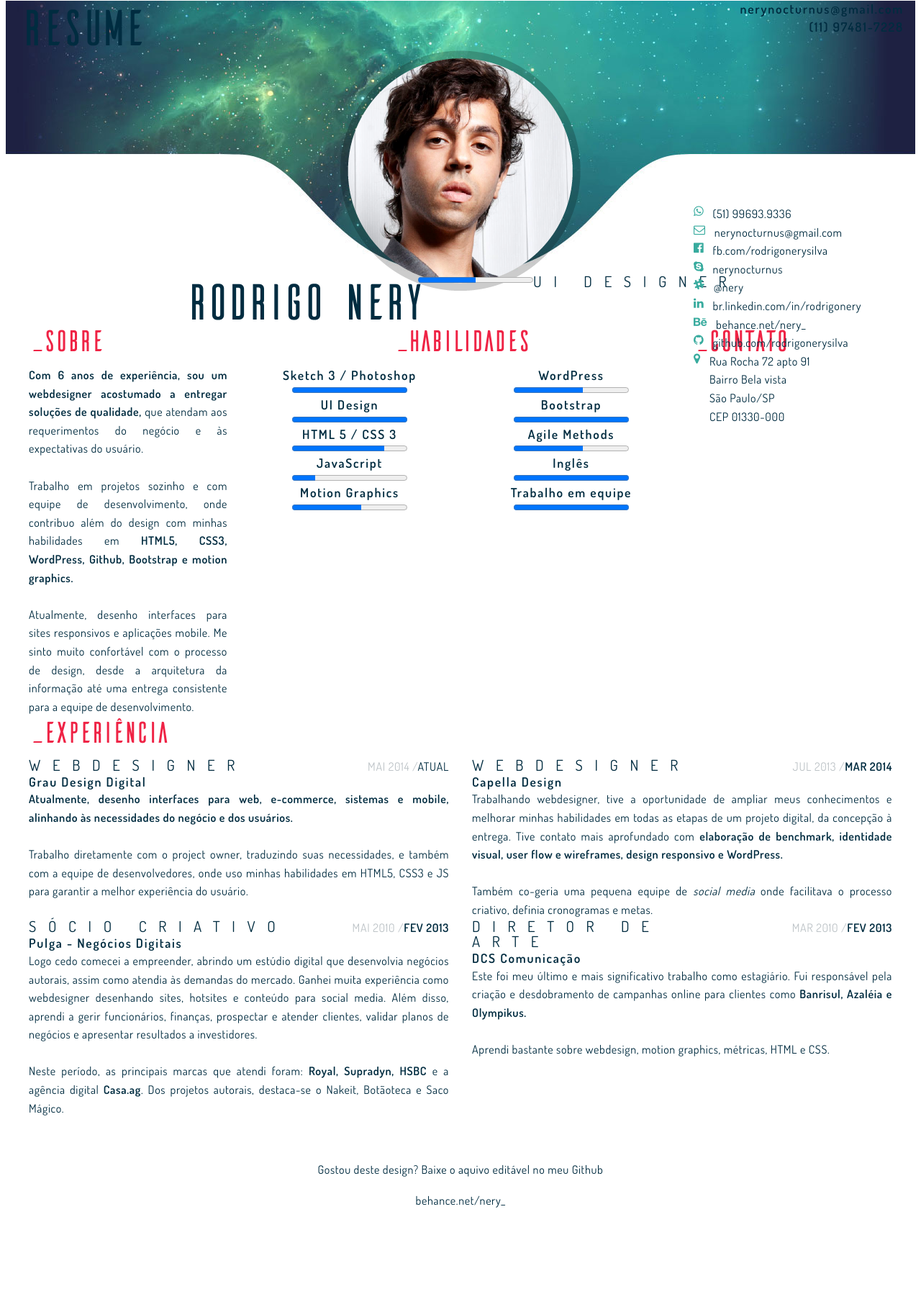
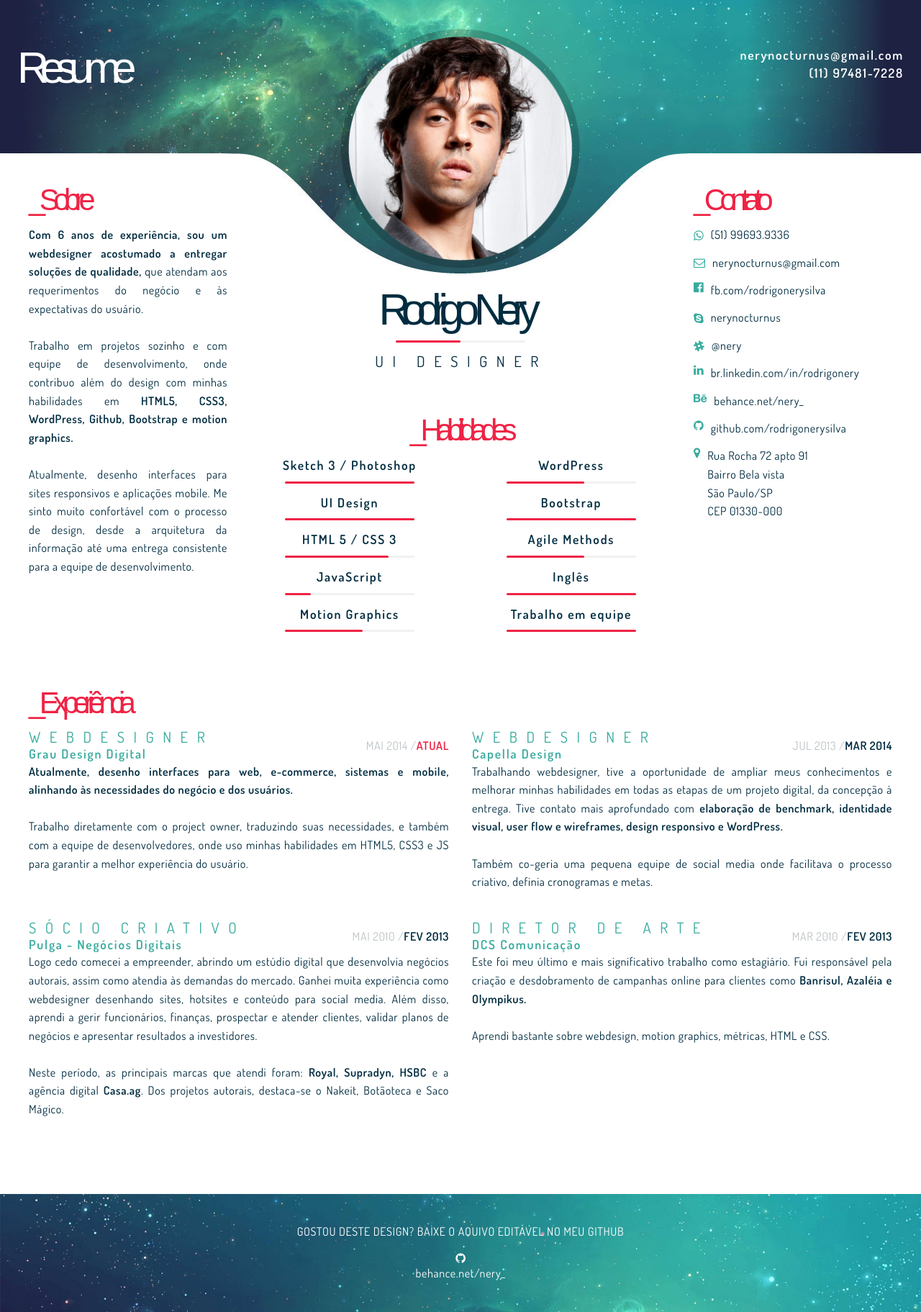
Before and after one commit to rodrigonerysilva/rodrigonerysilva.github.io, a plain HTML site: page index.html in a window 1280 px wide. Shown: the whole page at 72% size. Before the commit the page ends 1681 px from the top, so only its background shows below. Drawn offline with nearby package versions, Linux system fonts and the light colour scheme.

Commit message:
Responsive

```diff
--- a/css/style.css
+++ b/css/style.css
@@ -16,69 +16,14 @@
   color: var(--white);
 }
 
-.wrap {
-	padding: 0 30px 0 30px;
-	margin: auto;
-}
-
-.avatar_nery {
-	padding-top: 37px;
-}
-
-header {
-	background-image: url(../img/topo_espacial.jpg);
-	height: 381px;
-	background-repeat: no-repeat;
-	background-position: center;
-	margin: auto;
-	}
-
-header,
-main {
+.container-fluid {
 	max-width: 1200px;
-	margin: auto;
-}
-
-.bg_header {
-	position: absolute;
-	background-color: #1e2142;
-	height: 214px;
-	width: 100%;
-	z-index: -1;
-}
-
-.topo {
-	height: 214px;
-	margin-top: -375px;
-}
-
-.info_topo {
-	border-left: 2px solid #fff;
-	padding-left: 14px;
-}
-
-.nome_nery {
-	margin-top: 20px;
-}
-
-.nome_nery h3 {
-	padding-left: 1rem;
-}
-
-.hr_topo {
-	padding: 0.8rem 0 0.8rem 0;
-}
-
-@font-face {
-	font-family: "ailerons";
-	src: url("../font/Ailerons-Typeface.otf"); /* para IE */
-	src: local("ailerons"), url("../font/Ailerons-Typeface.otf") format("opentype");
 }
 
 h1 {
 	font-family: "ailerons", sans-serif;
 	color: var(--dark-blue);
-	font-size: 4.4em;
+	font-size: 3.8em;
 	letter-spacing: -0.2em;
 }
 
@@ -95,7 +40,7 @@ h3 {
 	color: var(--dark-blue);
 	font-size: 1.3em;
 	text-transform: uppercase;
-	letter-spacing: 0.8em;
+	letter-spacing: 0.6em;
 }
 
 h4 {
@@ -116,101 +61,158 @@ p {
 	letter-spacing: 0.04em;
 }
 
-.white h4,
-.white h1 {
-	color: var(--white)
+.p_bold {
+	font-weight: 600;
 }
 
-a,
-i {
+a {
 	text-decoration: none;
-	transition: 0.2s;
-}
-
-a:hover {
-	color: var(--space-green);
 }
 
 i {
 	color: var(--space-green);
 }
 
-.p_bold {
-	font-weight: 600;
+.bg-header {
+	position: absolute;
+	background-color: #1e2142;
+	height: 213px;
+	width: 100%;
+	z-index: -1;
 }
 
-.p_italic {
-	font-style: italic;
+header {
+	background-image: url(../img/topo_espacial.jpg);
+	height: 380px;
+	background-repeat: no-repeat;
+	background-position: center;
+	margin: auto;
 }
 
-.sobre,
-.contato {
-	margin-top: -14rem;
+.resume {
+	display: none;
 }
 
-.contato ul {
-	margin-bottom: 2rem;
+@media screen and (min-width: 768px){
+	.resume {
+		display: unset;
+	}
 }
 
-.contato li,
-.contato li a {
-	display: flex;
+@media screen and (min-width: 768px){
+	.info-header {
+		padding-top: 4em;
+	}
 }
 
-.contato i {
-	margin-right: 0.8rem;
+.avatar-nery {
+	margin-top: 1.4em;
 }
 
-.ion-social-facebook {
-	padding-right: 0.45rem;
+.avatar-nery img {
+	width: 100%;
+	max-width: 332px;
+	height: 100%;
+	max-height: 332px;
 }
 
-.ion-ios-location {
-	margin-top: 0.4rem;
+@media screen and (min-width: 1000px){
+	.info-header h4, .info-header h1 {color: #FFFFFF}
 }
 
-#SkypeButton_Call_nerynocturnus_1{
-	margin: -0.8rem -0.8rem -0.8rem -0.3rem;
-	padding-top: 6px;
+@media screen and (min-width: 333px){
+	.avatar-nery {margin-top: 1em;}
 }
 
-.habilidades {
-	margin: 4rem 0 6rem 0;
+@media screen and (min-width: 350px){
+	.avatar-nery {margin-top: 0em;}
 }
 
-.habilidades-list li {
-	margin-top: 1rem;
+@media screen and (min-width: 768px){
+	.avatar-nery img {margin-top: -5.3em;}
 }
 
-.habilidades h2 {
-	margin-bottom: 0;
-
+progress {
+	background-color: var(--light-grey);
+	border: 0;
+	height: 3px;
+	width: 180px;
+	border-radius: 2px;
+}
+progress::-webkit-progress-bar {
+	background-color: var(--light-grey);
+	border: 0;
+	height: 3px;
+	width: 180px;
+	border-radius: 2px;
+}
+progress::-webkit-progress-value {
+	background-color: var(--red);
+	border: 0;
+	height: 3px;
+	width: 180px;
+	border-radius: 2px;
+}
+progress::-moz-progress-bar {
+	background-color: var(--light-grey);
+	border: 0;
+	height: 3px;
+	width: 180px;
+	border-radius: 2px;
 }
 
-.experiencia h3,
-.experiencia h4 {
-	color: var(--space-green);
+.experiencia-bloco {
+	margin-bottom: 40px;
 }
 
-.experiencia h3 {
-	margin-bottom: 0.2rem;
+.experiencia-bloco h3,
+.experiencia-bloco h4 {
+	color: var(--space-green)
 }
 
-.experiencia h4 {
-	margin-bottom: 1rem;
+.habilidade-progress {
+	margin: 10px 0 14px 0;
 }
 
-.experiencia-style {
-	padding-right: 4rem;
-	margin-bottom: 2rem;
+.name-space-a {
+	margin: 20px 0 12px -15px;
+}
+
+.name-space-b {
+	margin-bottom: 16px;
+}
+
+.name-space-c {
+	margin-left: 2px;
+}
+
+.name {
+	display: flex;
+	flex-direction: column;
+}
+
+@media screen and (min-width: 992px) {
+	.desktop-fix {margin-top: -20em;}
+}
+
+#SkypeButton_Call_nerynocturnus_1 {
+	display: flex;
+	justify-content: center;
+	margin-top: -14px;
 }
 
 .date {
 	text-transform: uppercase;
+	margin: 10px 0 10px 0;
 }
 
 .first-date {
 	color: var(--dark-grey);
+}
+
+.current-date {
+	color: var(--red);
+	font-weight: 600;
 }
 
 .last-date {
@@ -218,37 +220,48 @@ i {
 	font-weight: 600;
 }
 
-.hr_experiencia {
-	background-color: var(--light-grey);
-	height: 2px;
-	border: 0;
-	margin-bottom: 2.5rem;
-}
-
-.behance:first-child p {
-	color: white;
-	text-transform: uppercase;
-}
-
-.behance:first-child a p {
-	text-transform: lowercase;
+.mobile-style {
+	padding-bottom: 4em;
 }
 
 footer {
-	margin-top: 60px;
+	background-image: url(../img/bg_nebula.jpg);
+	background-position: top;
+	background-repeat: no-repeat;
+	background-size:cover;
+	width: 100%;
+	color: white;
+}
+
+.footer-content {
+	padding: 40px;
+}
+
+footer p {
+	color: var(--white);
 }
 
 footer i {
-	border-left: 1px solid var(--white);
-	margin: 0 10px 0 40px;
-	padding-left: 20px;
-	color: var(--white);
+	color: var(--white)
 }
 
-.behance {
-	display: flex;
+.upper {
+	text-transform: uppercase;
+	margin-bottom: 1em;
+}
+
+.contato {
 	width: 100%;
-	height: 4em;
-	background-image: url(../img/bg_nebula.jpg);
-	background-position: top;
 }
+
+.contato li {
+	margin-bottom: 0.8rem;
+}
+
+
+@media screen and (min-width: 992px) {
+	.contato li {display: flex;}
+	.contato li {align-items: center;}
+	.contato li a {display: flex;}
+	.contato i { margin-right: 10px;}
+}
```
